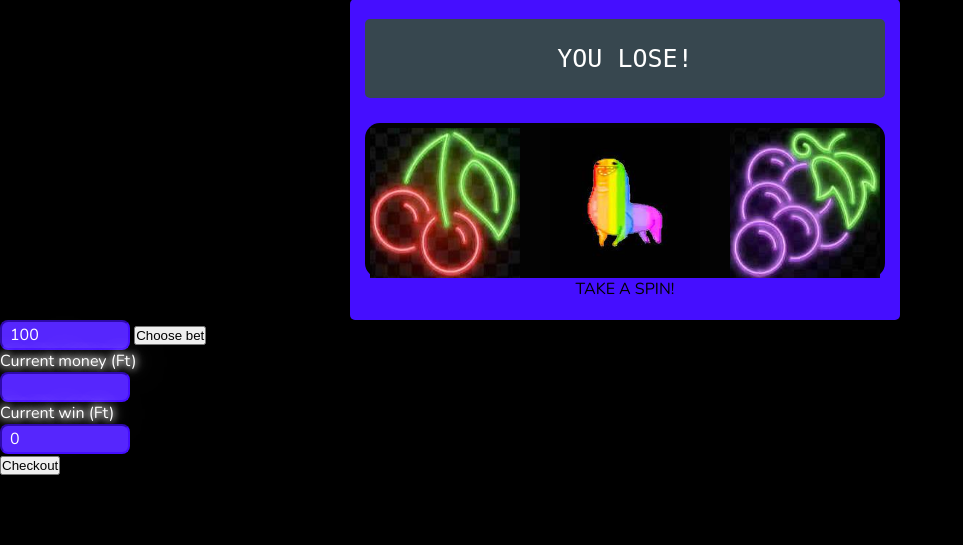
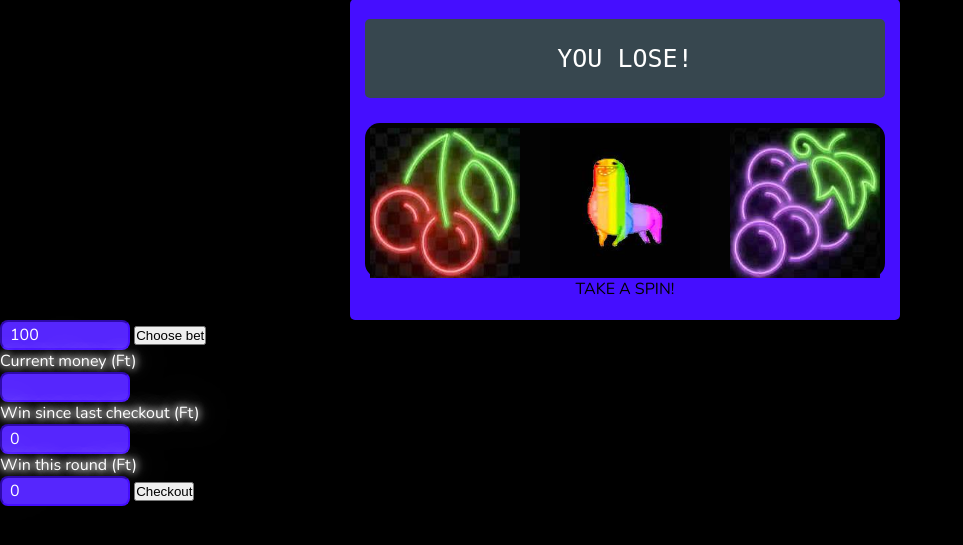
Before and after one commit to CodecoolGlobal/freestyle-javascript-game-javascript-pappbence15, a Flask app: template templates/game.html in a window 1280 px wide. Shown: the part 212-757 px from the top of the page, without its empty margins (0-963 px from the left). Run offline with Flask 2, Linux system fonts and the light colour scheme; the template is opened without the code that fills it, so the values that code supplies are empty.

Commit message:
Added a label to show win for a single spin

```diff
--- a/server.py
+++ b/server.py
@@ -81,8 +81,8 @@ def checkout():
         username = session["username"]
         user_details = user_handler.get_users_details(username)[0]
         new_balance = request.form['balance']
-        if int(request.form["current_win"]) > int(user_details["biggest_win"]):
-            biggest_win = int(request.form["current_win"])
+        if int(request.form["win_since_last_checkout"]) > int(user_details["biggest_win"]):
+            biggest_win = int(request.form["win_since_last_checkout"])
         else:
             biggest_win = int(user_details["biggest_win"])
         user_handler.checkout(new_balance, biggest_win, session["username"])
--- a/templates/game.html
+++ b/templates/game.html
@@ -29,8 +29,10 @@
         <form action="/checkout" method="post">
             <label for="balance" style="color: white">Current money (Ft)</label><br>
                 <input type="number" id="balance" name="balance" value="{{user_details.balance}}"><br>
-            <label for="current_win" style="color: white">Current win (Ft)</label><br>
-                <input type="number" id="current_win" name="current_win" value="0"><br>
+            <label for="win_since_last_checkout" style="color: white">Win since last checkout (Ft)</label><br>
+                <input type="number" id="win_since_last_checkout" name="win_since_last_checkout" value="0"><br>
+            <label for="win_this_round" style="color: white">Win this round (Ft)</label><br>
+                <input type="number" id="win_this_round" name="win_this_round" value="0" disabled>
             <button type="submit">Checkout</button>
         </form>
     {% endblock %}
```
